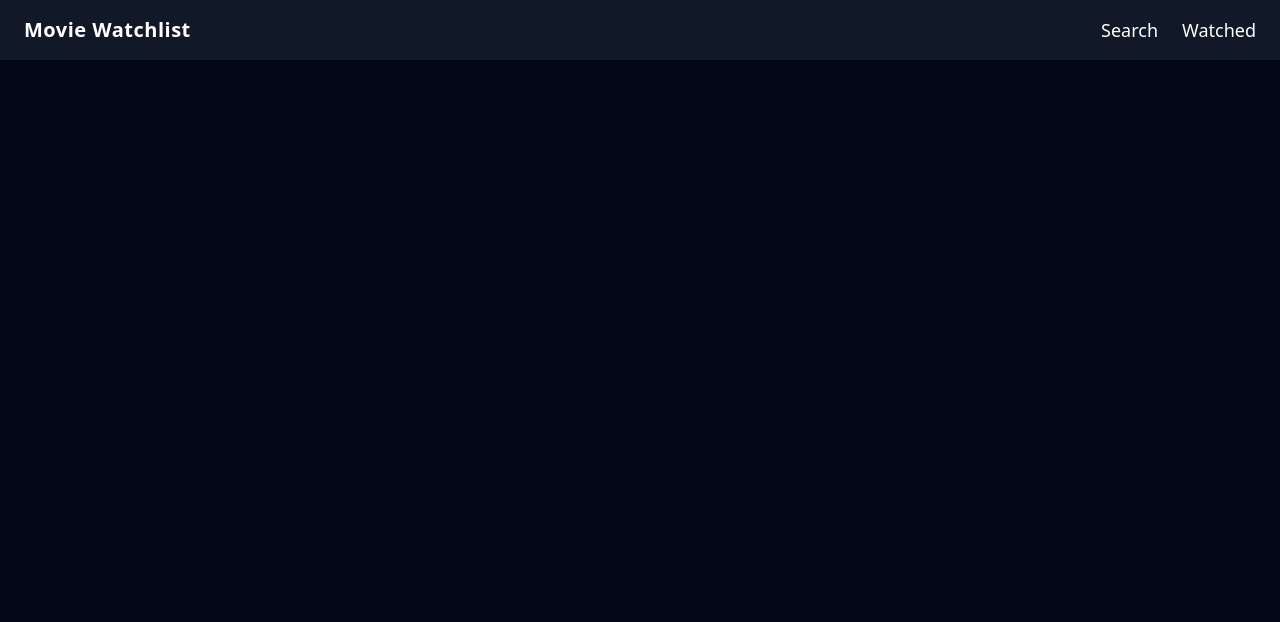
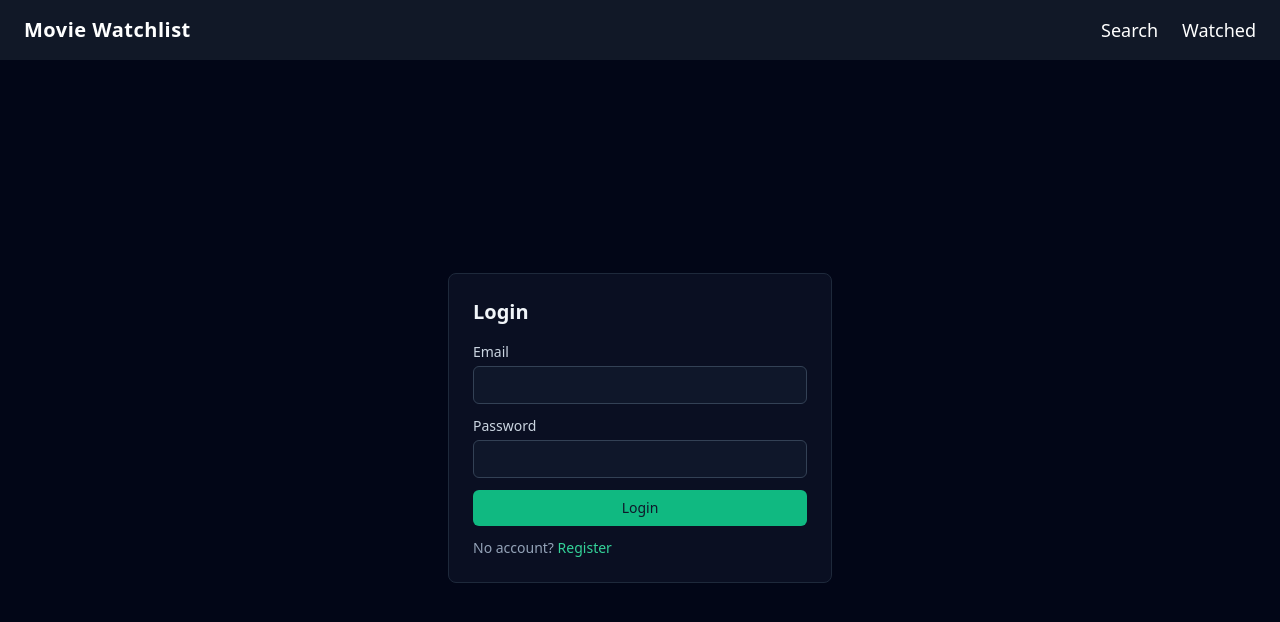
Before and after one commit to wilsq/movie-watchlist-app, a React app in the folder frontend/: page /login in a window 1280 px wide. Shown: the top 622 px of the page. Built offline with nearby package versions, Linux system fonts and the light colour scheme; the HTML template or start-up script is replaced by a standard one.

Commit message:
Update LoginPage and App.jsx routes

```diff
--- a/frontend/src/App.jsx
+++ b/frontend/src/App.jsx
@@ -4,6 +4,7 @@ import WatchedPage from "./pages/WatchedPage";
 import Navbar from "./components/Navbar";
 import { ToastProvider } from "./components/ToastContext";
 import Toast from "./components/Toast";
+import LoginPage from "./pages/LoginPage";
 
 function App() {
   return (
@@ -13,6 +14,8 @@ function App() {
           <Navbar />
           <Toast />
           <Routes>
+            <Route path="/login" element={<LoginPage />} />
+
             <Route path="/" element={<SearchPage />} />
             <Route path="/watched" element={<WatchedPage />} />
           </Routes>
--- a/frontend/src/pages/LoginPage.jsx
+++ b/frontend/src/pages/LoginPage.jsx
@@ -53,7 +53,38 @@ function LoginPage() {
         )}
 
         <label className="block text-sm text-slate-300 mb-1">Email</label>
+        <input
+          type="email"
+          value={email}
+          onChange={(e) => setEmail(e.target.value)}
+          className="mb-3 w-full rounded-md border border-slate-700 bg-slate-900 px-3 py-2 text-sm text-slate-100"
+        />
+
+        <label className="block text-sm text-slate-300 mb-1">Password</label>
+        <input
+          type="password"
+          value={password}
+          onChange={(e) => setPassword(e.target.value)}
+          className="mb-3 w-full rounded-md border border-slate-700 bg-slate-900 px-3 py-2 text-sm text-slate-100"
+        />
+
+        <button
+          type="submit"
+          disabled={loading}
+          className="w-full rounded-md bg-emerald-500 px-4 py-2 text-sm font-medium text-slate-900 hover:bg-emerald-400 disabled:opacity-50"
+        >
+          {loading ? "Logging in..." : "Login"}
+        </button>
+
+        <p className="mt-3 text-sm text-slate-400">
+          No account?{" "}
+          <Link className="text-emerald-400 hover:underline" to="/register">
+            Register
+          </Link>
+        </p>
       </form>
     </main>
   );
 }
+
+export default LoginPage;
```
